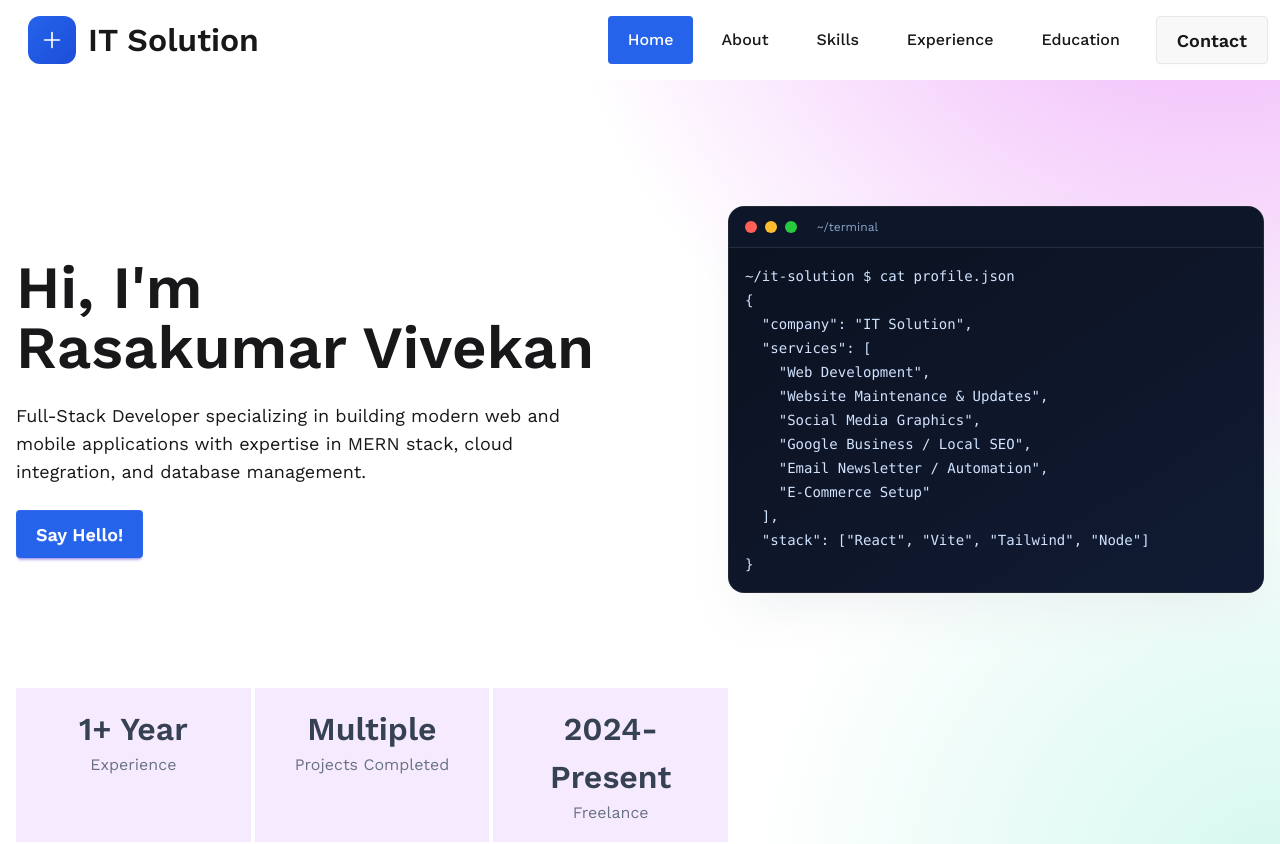
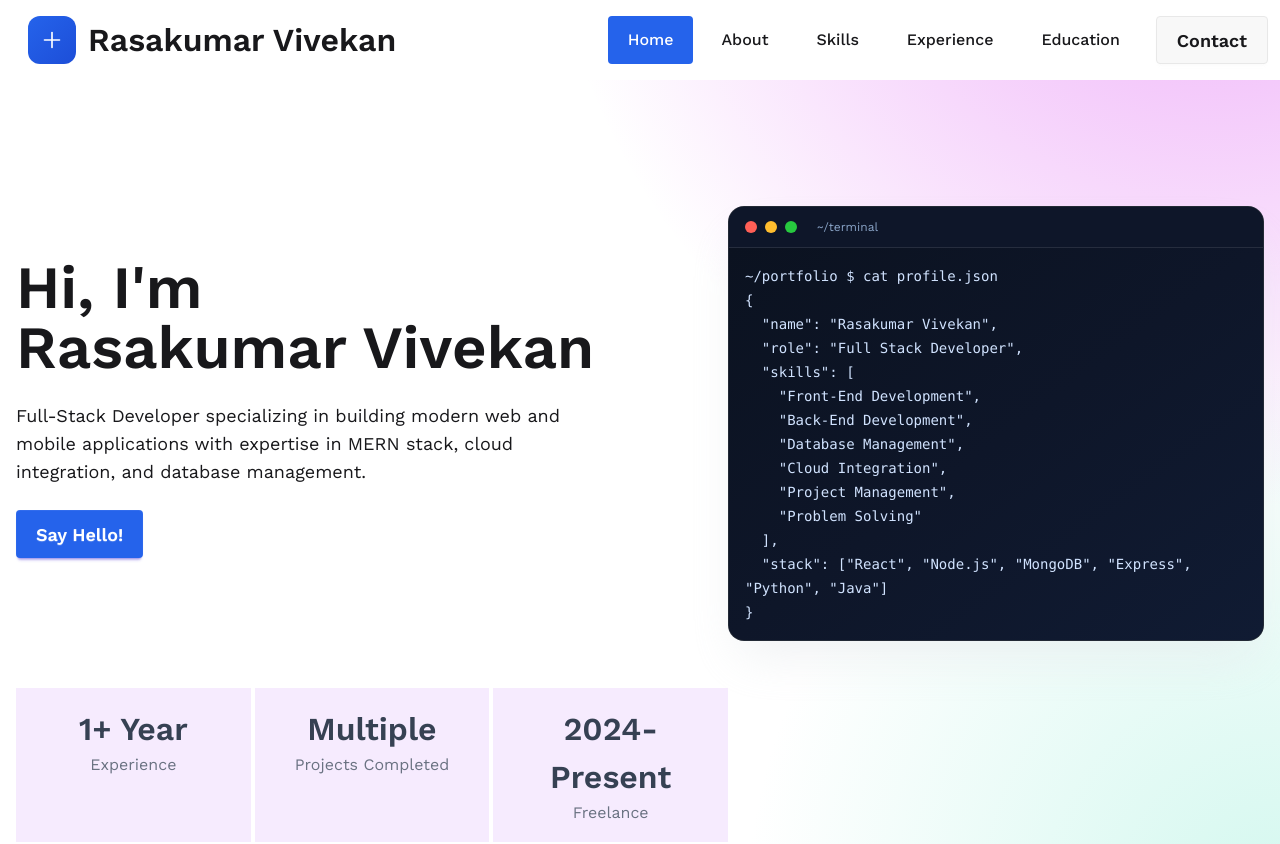
Before and after one commit to Vivekan07/porfolio, a React (Vite) app: page / in a window 1280 px wide. Shown: the top 844 px of the page. Built offline with nearby package versions, Linux system fonts and the light colour scheme.

Commit message:
Fix remaining IT Solution references in terminal and logo components

```diff
--- a/src/components/common/navbar/Logo.jsx
+++ b/src/components/common/navbar/Logo.jsx
@@ -7,7 +7,7 @@ const Logo = () => {
           <path d="M12 3v18" />
         </svg>
       </div>
-      <span className="text-2xl sm:text-[32px] my-auto ms-[12px] font-semibold">IT Solution</span>
+      <span className="text-2xl sm:text-[32px] my-auto ms-[12px] font-semibold">Rasakumar Vivekan</span>
     </div>
   );
 };
--- a/src/components/common/terminal/Terminal.jsx
+++ b/src/components/common/terminal/Terminal.jsx
@@ -1,16 +1,17 @@
 const sampleLines = [
-  "~/it-solution $ cat profile.json",
+  "~/portfolio $ cat profile.json",
   "{",
-  '  "company": "IT Solution",',
-  '  "services": [',
-  '    "Web Development",',
-  '    "Website Maintenance & Updates",',
-  '    "Social Media Graphics",',
-  '    "Google Business / Local SEO",',
-  '    "Email Newsletter / Automation",',
-  '    "E-Commerce Setup"',
+  '  "name": "Rasakumar Vivekan",',
+  '  "role": "Full Stack Developer",',
+  '  "skills": [',
+  '    "Front-End Development",',
+  '    "Back-End Development",',
+  '    "Database Management",',
+  '    "Cloud Integration",',
+  '    "Project Management",',
+  '    "Problem Solving"',
   "  ],",
-  '  "stack": ["React", "Vite", "Tailwind", "Node"]',
+  '  "stack": ["React", "Node.js", "MongoDB", "Express", "Python", "Java"]',
   "}",
 ];
 
```
